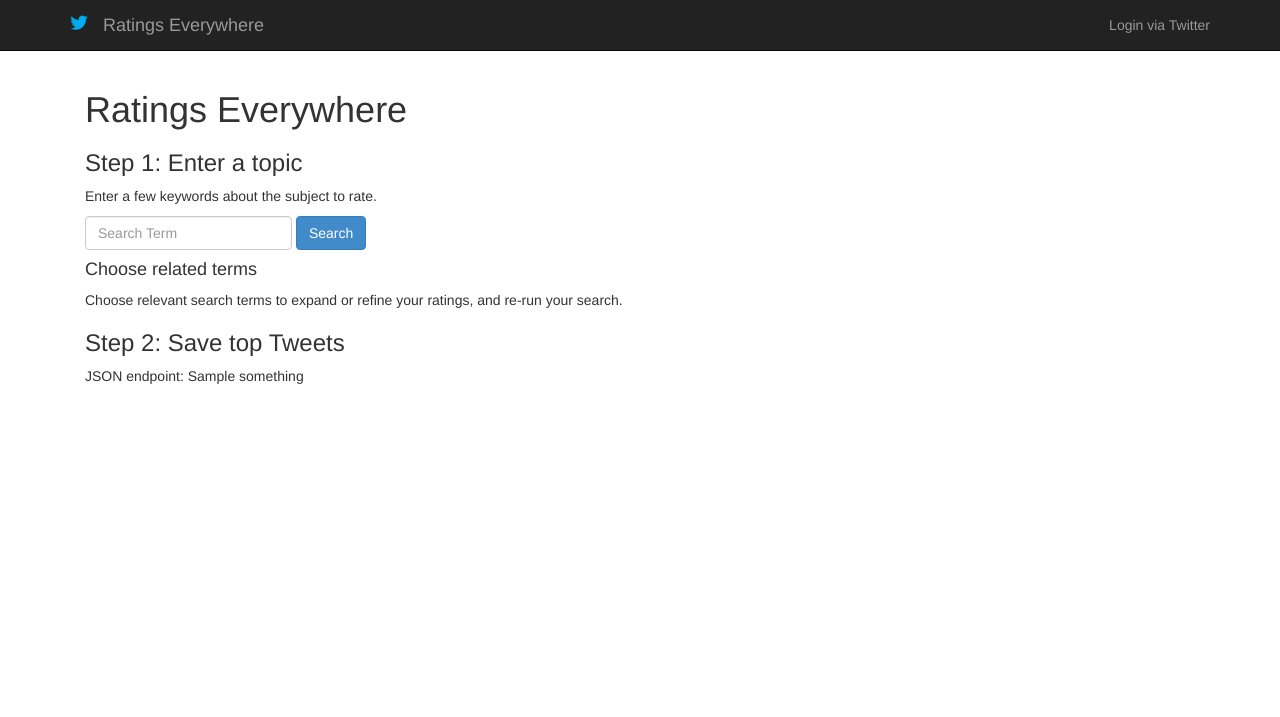
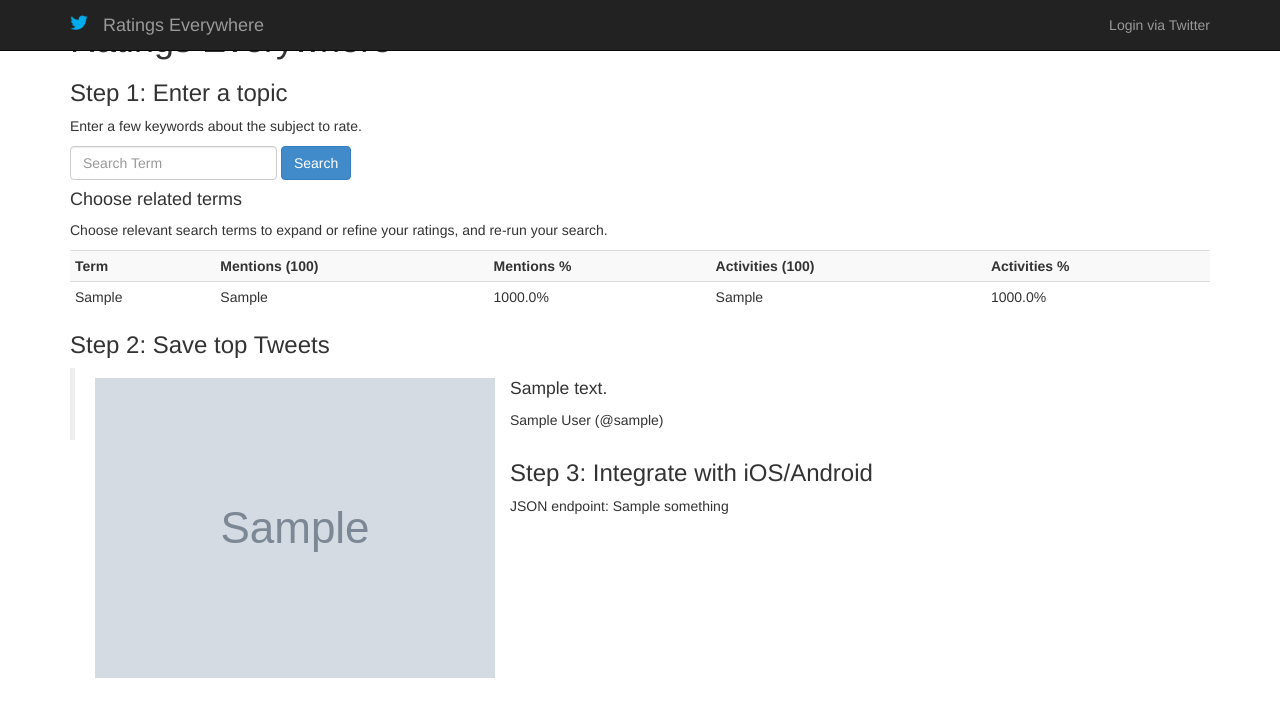
Before and after one commit to xdevplatform/tweet-search, a Django app: template templates/home.html in a window 1280 px wide. Shown: the top 717 px of the page. Run offline with Django 3.2, Linux system fonts and the light colour scheme; the template is opened without the code that fills it: most values are stand-ins (such as "Sample title", 1, 10 or a date in 2020); grey boxes marked "Sample" are stand-in pictures; some libraries are stand-ins or nearby versions.

Commit message:
mentions and activities

```diff
--- a/app/settings.py
+++ b/app/settings.py
@@ -43,6 +43,7 @@ INSTALLED_APPS = (
     'social.apps.django_app.default',
     'south',
     'gnip_search',
+    'tags',
     'app',
     'home'
 )
--- /dev/null
+++ b/static/css/site.css
@@ -0,0 +1,3 @@
+blockquote img {
+  margin-right: 15px;
+}
--- a/static/css/starter-template.css
+++ /dev/null
@@ -1,16 +0,0 @@
-body {
-  padding-top: 30px;
-}
-
-.starter-template {
-  padding: 40px 15px;
-  text-align: left;
-}
-
-.full-screen {
-    width: 90%;
-    height: 100%;
-    margin-left: 5%;
-    top: 0;
-    left: 0;
-}
--- /dev/null
+++ b/tags/templatetags/tags.py
@@ -0,0 +1,28 @@
+from django import template
+
+register = template.Library()
+
+@register.filter
+def percentage(value):
+    return '{0:.1%}'.format(value)
+
+@register.filter
+def dictval(dict, key):
+    if dict and key and dict.get(key, None):
+        return dict[key]
+    return None
+
+@register.filter
+def clean(val):
+    if val:
+        return val
+    return ""
+
+@register.filter
+def field_value_exists(field, values):
+    tags = field['tags']
+    if tags and values:
+        for t in tags:
+            if values.get(t, None):
+                return True
+    return False
--- a/templates/base.html
+++ b/templates/base.html
@@ -1,6 +1,8 @@
 <!DOCTYPE html>
 <HTML>
 <HEAD>
+
+    <title>{% block title %}{% endblock %}</title>
 
     <meta name="viewport" content="width=device-width, initial-scale=1.0">
     <meta name="blitz" content="mu-24ef6016-c3ba7730-9ff5da5f-2734e59f">
@@ -8,8 +10,8 @@
     <!-- Bootstrap -->
     <link rel="stylesheet" href="{{STATIC_URL}}css/bootstrap.min.css">
     <link rel="stylesheet" href="{{STATIC_URL}}css/bootstrap-datetimepicker.min.css">
-    <link rel="stylesheet" href="{{STATIC_URL}}css/starter-template.css">
     <link rel="stylesheet" href="{{STATIC_URL}}css/font-awesome.min.css">
+    <link rel="stylesheet" href="{{STATIC_URL}}css/site.css">
 
     <!-- HTML5 Shim and Respond.js IE8 support of HTML5 elements and media queries -->
     <!-- WARNING: Respond.js doesn't work if you view the page via file:// -->
--- a/templates/home.html
+++ b/templates/home.html
@@ -1,4 +1,7 @@
 {% extends "base.html" %}
+{% load tags %}
+
+{% block title %}Ratings Everywhere{% endblock %}
 
 {% block content %}
 
@@ -20,7 +23,51 @@
 
 <p>Choose relevant search terms to expand or refine your ratings, and re-run your search.</p>
 
+{% if frequency %}
+
+<table class="table table-striped table-condensed">
+<tr>
+<th>Term</th>
+<th>Mentions (100)</th>
+<th>Mentions %</th>
+<th>Activities (100)</th>
+<th>Activities %</th>
+</tr>
+
+{% for f in frequency %}
+<tr>
+<td>{{f.4}}</td>
+<td>{{f.0}}</td>
+<td>{{f.1|percentage}}</td>
+<td>{{f.2}}</td>
+<td>{{f.3|percentage}}</td>
+</tr>
+{% endfor %}
+
+</table>
+
+{% endif %}
+
+{% if tweets %}
+
 <h3>Step 2: Save top Tweets</h3>
+
+{% for t in tweets %}
+
+<blockquote>
+  <img src="{{t.actor.image}}" class="pull-left">
+  <p>{{ t.body }}</p>
+  <footer>{{t.actor.displayName}} <cite title="">(@{{t.actor.preferredUsername}})</cite></footer>
+</blockquote>
+
+</blockquote>
+
+
+{% endfor %}
+
+{% endif %}
+
+<h3>Step 3: Integrate with iOS/Android</h3>
 
 JSON endpoint: {{ something }}
 
```
Also changed, not shown: home/views.py (+12 -6 lines), tags/__init__.py (added), tags/templatetags/__init__.py (added).
